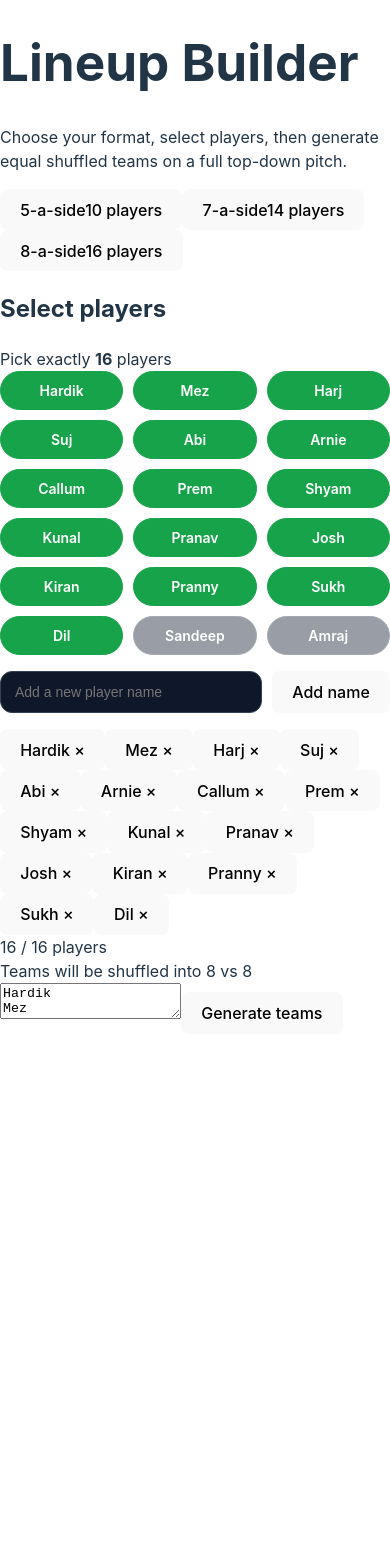
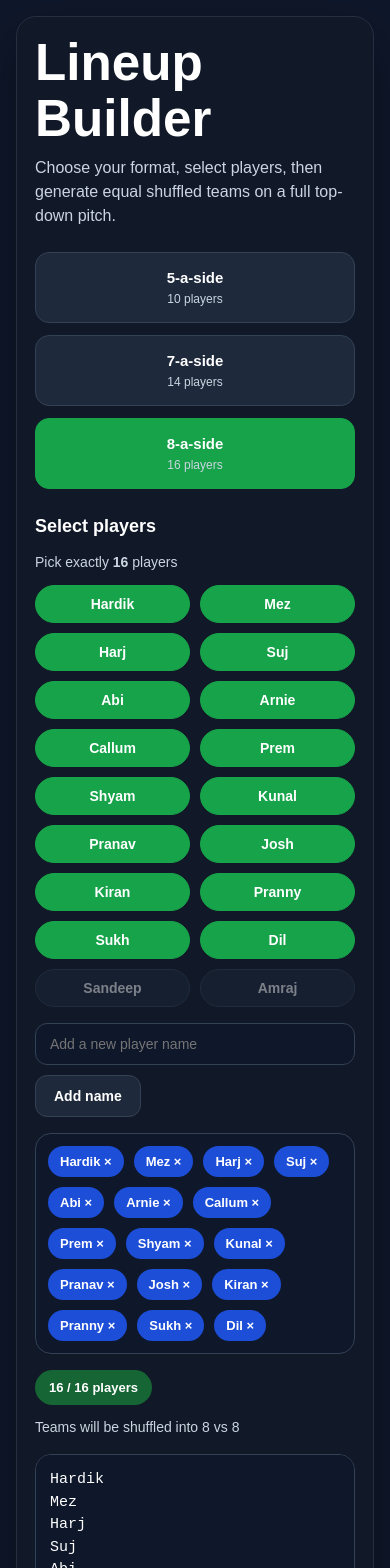
Before and after one commit to hladva27/lineup8s, a React (Vite) app: page / in a window 390 px wide. Shown: the top 1568 px of the page. Before the commit the page ends 1034 px from the top, so only its background shows below. Built offline with nearby package versions, Linux system fonts and the light colour scheme.

Commit message:
Update App.css

```diff
--- a/src/App.css
+++ b/src/App.css
@@ -1,3 +1,104 @@
+body {
+  margin: 0;
+  font-family: Arial, sans-serif;
+  background: #0f172a;
+}
+
+#root {
+  width: 100%;
+}
+
+* {
+  box-sizing: border-box;
+}
+
+.app-shell {
+  min-height: 100vh;
+  color: white;
+}
+
+.setup-page,
+.pitch-page {
+  min-height: 100vh;
+  padding: 24px;
+}
+
+.setup-page {
+  display: flex;
+  align-items: center;
+  justify-content: center;
+}
+
+.setup-card {
+  width: 100%;
+  max-width: 760px;
+  background: #111827;
+  border: 1px solid #243041;
+  border-radius: 20px;
+  padding: 28px;
+  box-shadow: 0 20px 50px rgba(0, 0, 0, 0.35);
+}
+
+.setup-card h1,
+.pitch-page h1 {
+  margin: 0 0 8px;
+}
+
+.setup-copy,
+.pitch-page p {
+  margin: 0;
+  color: #cbd5e1;
+}
+
+.format-row {
+  display: grid;
+  grid-template-columns: repeat(3, 1fr);
+  gap: 12px;
+  margin: 24px 0;
+}
+
+.format-button {
+  border: 1px solid #334155;
+  background: #1e293b;
+  color: white;
+  border-radius: 14px;
+  padding: 16px 12px;
+  cursor: pointer;
+  font-size: 15px;
+  font-weight: 700;
+}
+
+.format-button span {
+  display: block;
+  margin-top: 6px;
+  font-size: 12px;
+  font-weight: 400;
+  color: #cbd5e1;
+}
+
+.format-button.active {
+  background: #16a34a;
+  border-color: #16a34a;
+}
+
+.names-header {
+  display: flex;
+  justify-content: space-between;
+  align-items: end;
+  gap: 12px;
+  margin-bottom: 12px;
+}
+
+.names-header h2 {
+  margin: 0;
+  font-size: 18px;
+}
+
+.names-header span {
+  font-size: 14px;
+  color: #cbd5e1;
+}
+
 .regular-players-grid {
   display: grid;
   grid-template-columns: repeat(3, minmax(0, 1fr));
@@ -43,3 +144,296 @@
   padding: 12px 14px;
   font-size: 14px;
 }
+
+.selected-names-box {
+  display: flex;
+  flex-wrap: wrap;
+  gap: 10px;
+  min-height: 52px;
+  padding: 12px;
+  border-radius: 16px;
+  border: 1px solid #334155;
+  background: #0f172a;
+  margin-bottom: 16px;
+}
+
+.selected-name-tag {
+  border: none;
+  border-radius: 999px;
+  background: #1d4ed8;
+  color: white;
+  padding: 8px 12px;
+  font-size: 13px;
+  font-weight: 700;
+  cursor: pointer;
+}
+
+.status-row {
+  display: flex;
+  justify-content: space-between;
+  align-items: center;
+  gap: 12px;
+  margin: 16px 0 16px;
+  flex-wrap: wrap;
+}
+
+.status-pill {
+  border-radius: 999px;
+  padding: 8px 14px;
+  font-size: 13px;
+  font-weight: 700;
+}
+
+.status-pill.ok {
+  background: #166534;
+}
+
+.status-pill.warn {
+  background: #92400e;
+}
+
+.status-hint {
+  color: #cbd5e1;
+  font-size: 14px;
+}
+
+.names-input {
+  width: 100%;
+  min-height: 140px;
+  resize: none;
+  border-radius: 16px;
+  border: 1px solid #334155;
+  background: #0f172a;
+  color: white;
+  padding: 14px;
+  font-size: 15px;
+  line-height: 1.5;
+  margin-bottom: 18px;
+}
+
+.primary-button,
+.secondary-button {
+  border: none;
+  border-radius: 12px;
+  padding: 12px 18px;
+  font-size: 14px;
+  font-weight: 700;
+  cursor: pointer;
+}
+
+.primary-button {
+  background: #16a34a;
+  color: white;
+  width: 100%;
+}
+
+.primary-button:disabled {
+  opacity: 0.5;
+  cursor: not-allowed;
+}
+
+.secondary-button {
+  background: #1e293b;
+  color: white;
+  border: 1px solid #334155;
+}
+
+.topbar {
+  max-width: 1200px;
+  margin: 0 auto 20px;
+  display: flex;
+  justify-content: space-between;
+  gap: 20px;
+  align-items: center;
+  flex-wrap: wrap;
+}
+
+.topbar-actions {
+  display: flex;
+  gap: 10px;
+  align-items: center;
+  flex-wrap: wrap;
+}
+
+.team-count {
+  border-radius: 999px;
+  padding: 8px 14px;
+  font-size: 13px;
+  font-weight: 700;
+}
+
+.red-count {
+  background: #b91c1c;
+}
+
+.white-count {
+  background: white;
+  color: #111827;
+}
+
+.vertical-pitch {
+  width: 100%;
+  max-width: 500px;
+  height: 850px;
+  margin: 0 auto;
+  position: relative;
+  border: 4px solid white;
+  border-radius: 20px;
+  overflow: hidden;
+  background: linear-gradient(to bottom, #0cb000, #0aa000);
+}
+
+.halfway-line {
+  position: absolute;
+  left: 0;
+  top: 50%;
+  height: 4px;
+  width: 100%;
+  background: white;
+  transform: translateY(-50%);
+}
+
+.center-circle {
+  position: absolute;
+  left: 50%;
+  top: 50%;
+  width: 130px;
+  height: 130px;
+  border: 4px solid white;
+  border-radius: 50%;
+  transform: translate(-50%, -50%);
+}
+
+.center-spot {
+  position: absolute;
+  left: 50%;
+  top: 50%;
+  width: 10px;
+  height: 10px;
+  background: white;
+  border-radius: 50%;
+  transform: translate(-50%, -50%);
+}
+
+.penalty-box {
+  position: absolute;
+  left: 50%;
+  width: 280px;
+  height: 130px;
+  border: 4px solid white;
+  transform: translateX(-50%);
+}
+
+.top-box {
+  top: 0;
+  border-top: none;
+}
+
+.bottom-box {
+  bottom: 0;
+  border-bottom: none;
+}
+
+.goal-box {
+  position: absolute;
+  left: 50%;
+  width: 125px;
+  height: 60px;
+  border: 4px solid white;
+  transform: translateX(-50%);
+}
+
+.top-goal-box {
+  top: 0;
+  border-top: none;
+}
+
+.bottom-goal-box {
+  bottom: 0;
+  border-bottom: none;
+}
+
+.goal {
+  position: absolute;
+  left: 50%;
+  width: 72px;
+  height: 10px;
+  background: white;
+  transform: translateX(-50%);
+}
+
+.top-goal {
+  top: 0;
+}
+
+.bottom-goal {
+  bottom: 0;
+}
+
+.player-marker {
+  position: absolute;
+  width: 58px;
+  height: 58px;
+  border-radius: 50%;
+  cursor: grab;
+  display: flex;
+  align-items: center;
+  justify-content: center;
+  padding: 6px;
+  text-align: center;
+  font-size: 10px;
+  font-weight: 700;
+  user-select: none;
+  transform: translate(-50%, -50%);
+  box-shadow: 0 10px 18px rgba(0, 0, 0, 0.28);
+}
+
+.player-marker span {
+  line-height: 1.1;
+}
+
+.player-marker.red {
+  background: #dc2626;
+  color: white;
+  border: 2px solid #991b1b;
+}
+
+.player-marker.white {
+  background: white;
+  color: #111827;
+  border: 2px solid #9ca3af;
+}
+
+@media (max-width: 640px) {
+  .setup-page,
+  .pitch-page {
+    padding: 16px;
+  }
+
+  .setup-card {
+    padding: 18px;
+  }
+
+  .format-row {
+    grid-template-columns: 1fr;
+  }
+
+  .names-header {
+    flex-direction: column;
+    align-items: start;
+  }
+
+  .regular-players-grid {
+    grid-template-columns: repeat(2, minmax(0, 1fr));
+  }
+
+  .vertical-pitch {
+    height: 720px;
+  }
+
+  .player-marker {
+    width: 52px;
+    height: 52px;
+    font-size: 9px;
+  }
+}
```
